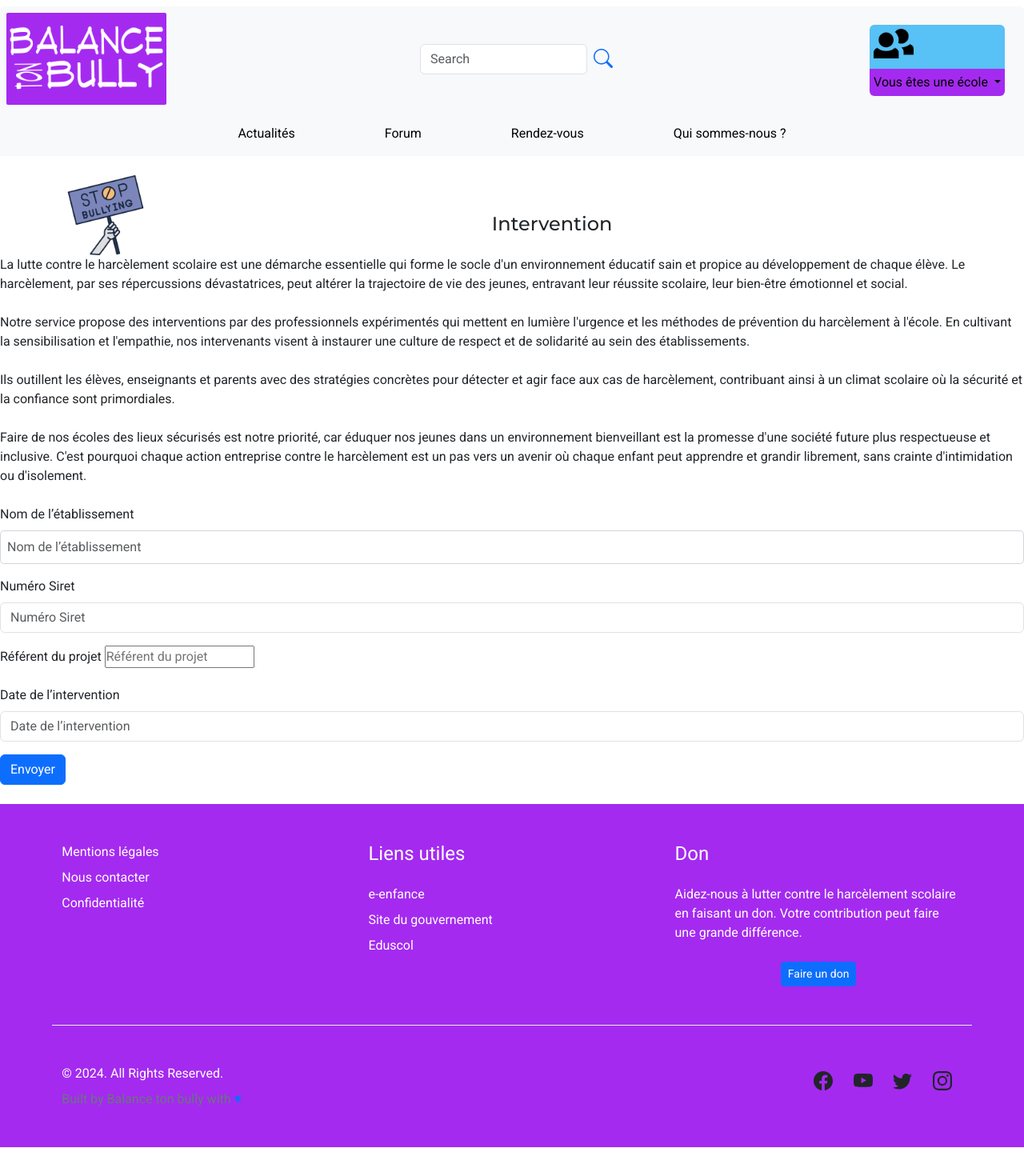
After one commit to RobinBIDOT/Balance_ton_bully, a PHP site: page /balance_ton_bully/pages/intervention.php in a window 1280 px wide. The commit adds this page. Shown: the whole page at 80% size. Run offline with PHP 8.4, Linux system fonts and the light colour scheme.

Commit message:
v1  page intervention(rajout photo dans ressources)

```diff
--- /dev/null
+++ b/css/style-intervention.css
@@ -0,0 +1,80 @@
+
+
+
+ /* .transition {
+    display: flex;
+    justify-content: center;
+    align-items: center;
+    height: 15px;
+    margin-left: 15%;
+    margin-right: 15%;
+    background: #58C1F5;
+    border-radius: 13px;
+    margin-bottom: 100px;
+}*/
+
+.titre-intervention {
+    font-family: "Montserrat";
+    text-align: center;
+    margin-top: 30px;
+    font-size: 24px;
+  }
+
+  .intrvention-contenu {
+    margin-top: 50px;
+    line-height: 1.6;
+  }
+
+  .intervention-formations {
+    width: 60%;
+    margin: 20px auto;
+    padding: 20px;
+    border: 1px solid #cccccc;
+    border-radius: 10px;
+    background-color: #0725bb;
+    text-align: left;
+    color: white;
+  }
+
+  label {
+    display: block;
+    margin-bottom: 5px;
+  }
+
+  input[type="text"],
+  input[type="tel"],
+  input[type="email"],
+  textarea {
+    width: 100%;
+    padding: 8px;
+    margin-bottom: 10px;
+    border: 1px solid #d4d4dd;
+    border-radius: 5px;
+    box-sizing: border-box;
+  }
+
+  textarea {
+    resize: vertical;
+  }
+
+  button {
+    background-color: #007bff;
+    color: #fff;
+    padding: 10px 20px;
+    border: none;
+    border-radius: 5px;
+    cursor: pointer;
+    margin-bottom: 10px;
+    margin-right: 15px;
+  }
+
+  button:hover {
+    background-color: #0056b3;
+  }
+
+  .image-centre {
+    position: center;
+    top: 100px;
+    left: 20px;
+    width: 100px;
+}
--- a/pages/formations.php
+++ b/pages/formations.php
@@ -31,7 +31,6 @@
 
       <p class="formation-contenu">La lutte contre le harcèlement scolaire est un enjeu crucial dans le système éducatif. Ce phénomène, qui affecte de nombreux élèves, peut avoir des répercussions profondes et durables sur la santé mentale, le bien-être et la réussite scolaire des jeunes. Se former à la lutte contre le harcèlement scolaire n'est donc pas seulement une responsabilité, mais une nécessité impérative pour tous les acteurs impliqués dans le milieu éducatif, qu'ils soient enseignants, administrateurs scolaires, conseillers, parents ou même élèves.<br><br>
         D'abord, la formation permet de mieux comprendre la nature et les manifestations du harcèlement scolaire. Elle aide à identifier les différents types de harcèlement – physique, verbal, psychologique ou en ligne – et à reconnaître les signes parfois subtils chez les victimes. Cette compréhension approfondie est la première étape pour intervenir efficacement et prévenir les situations de harcèlement.<br><br>
-        Ensuite, se former offre des outils et des stratégies pour agir. Cela inclut des techniques de communication, des approches de résolution de conflits et des méthodes pour créer un environnement scolaire sécurisant et inclusif. Les éducateurs formés sont mieux équipés pour gérer les incidents de harcèlement de manière sensible et efficace, en soutenant la victime et en adressant le comportement du harceleur de manière constructive.<br><br>
         Ensuite, se former offre des outils et des stratégies pour agir. Cela inclut des techniques de communication, des approches de résolution de conflits et des méthodes pour créer un environnement scolaire sécurisant et inclusif. Les éducateurs formés sont mieux équipés pour gérer les incidents de harcèlement de manière sensible et efficace, en soutenant la victime et en adressant le comportement du harceleur de manière constructive.<br><br>
         La formation joue également un rôle crucial dans la prévention. En intégrant les principes de respect, d'empathie et de bienveillance dans le curriculum et la culture scolaire, on crée un environnement où le harcèlement est moins susceptible de se produire. Les élèves eux-mêmes, lorsqu'ils sont formés, peuvent devenir des acteurs de changement, en s'opposant au harcèlement et en soutenant leurs pairs.<br><br>
         De plus, la formation à la lutte contre le harcèlement scolaire contribue à une prise de conscience collective. Elle sensibilise toute la communauté éducative aux effets dévastateurs du harcèlement, renforçant ainsi l'engagement de chacun à créer un espace d'apprentissage sûr et accueillant pour tous.<br><br>
--- /dev/null
+++ b/pages/intervention.php
@@ -0,0 +1,62 @@
+<!DOCTYPE html>
+<html lang="fr">
+<head>
+    <meta charset="UTF-8">
+    <meta name="viewport" content="width=device-width, initial-scale=1.0">
+    <title>Intervention</title>
+    <link rel="stylesheet" href="https://stackpath.bootstrapcdn.com/bootstrap/5.0.0-alpha1/css/bootstrap.min.css">
+    <link href="https://fonts.googleapis.com/css2?family=Montserrat:ital,wght@0,100..900;1,100..900&family=Roboto&display=swap" rel="stylesheet">
+    <link rel="stylesheet" href="../css/style.css">
+    <link rel="stylesheet" href="../css/style-intervention.css">
+
+</head>
+<body>
+  <?php include('../includes/headerNav.php')?>
+
+  <div class="container mt-4">
+      <div class="row">
+        <div class="d-flex justify-content-between align-items-center">
+
+                <div class="d-flex align-items-center">
+                    <img src="../ressources/stop-bullying.png" alt="Image centre" class="img-fluid" style="max-width: 100px;">
+                </div>
+                <h1 class="flex-grow-1 text-center titre-intervention">Intervention</h1>
+                </div>
+
+            </div>
+        </div>
+
+
+      <p class="intervention-contenu">La lutte contre le harcèlement scolaire est une démarche essentielle qui forme le socle d'un environnement éducatif sain et propice au développement de chaque élève. Le harcèlement, par ses répercussions dévastatrices, peut altérer la trajectoire de vie des jeunes, entravant leur réussite scolaire, leur bien-être émotionnel et social.<br><br>
+        Notre service propose des interventions par des professionnels expérimentés qui mettent en lumière l'urgence et les méthodes de prévention du harcèlement à l'école. En cultivant la sensibilisation et l'empathie, nos intervenants visent à instaurer une culture de respect et de solidarité au sein des établissements.<br><br>
+        Ils outillent les élèves, enseignants et parents avec des stratégies concrètes pour détecter et agir face aux cas de harcèlement, contribuant ainsi à un climat scolaire où la sécurité et la confiance sont primordiales.<br><br>
+        Faire de nos écoles des lieux sécurisés est notre priorité, car éduquer nos jeunes dans un environnement bienveillant est la promesse d'une société future plus respectueuse et inclusive. C'est pourquoi chaque action entreprise contre le harcèlement est un pas vers un avenir où chaque enfant peut apprendre et grandir librement, sans crainte d'intimidation ou d'isolement.</p>
+      <form action="#" method="post" class="mt-4 intervention">
+          <div class="mb-3">
+              <label for="Nom de l’établissement" class="form-label">Nom de l’établissement</label>
+              <input type="tel" class="form-control" id="Nom de l’établissement" name="Nom de l’établissement" placeholder="Nom de l’établissement" required>
+          </div>
+
+          <div class="mb-3">
+              <label for="Numéro Siret" class="form-label">Numéro Siret</label>
+              <input type="Numéro Siret" class="form-control" id="Numéro Siret" name="Numéro Siret" placeholder="Numéro Siret" required>
+          </div>
+
+          <div class="mb-3">
+              <label for="Référent du projet" class="form-label">Référent du projet</label>
+              <input type="Référent du projet" class="Référent du projet" id="Référent du projet" name="Référent du projet" placeholder="Référent du projet" required>
+          </div>
+
+          <div class="mb-3">
+              <label for="Date de l’intervention" class="form-label">Date de l’intervention</label>
+              <input type="Date de l’intervention" class="form-control" id="Date de l’intervention" name="Date de l’intervention" placeholder="Date de l’intervention" required>
+          </div>
+
+
+          <button type="submit" class="btn btn-primary">Envoyer</button>
+      </form>
+    </div>
+  <?php include('../includes/footer.php') ?>
+<script src="https://stackpath.bootstrapcdn.com/bootstrap/5.0.0-alpha1/js/bootstrap.bundle.min.js"></script>
+</body>
+</html>
```
Also changed, not shown: ressources/stop-bullying.png (added).
